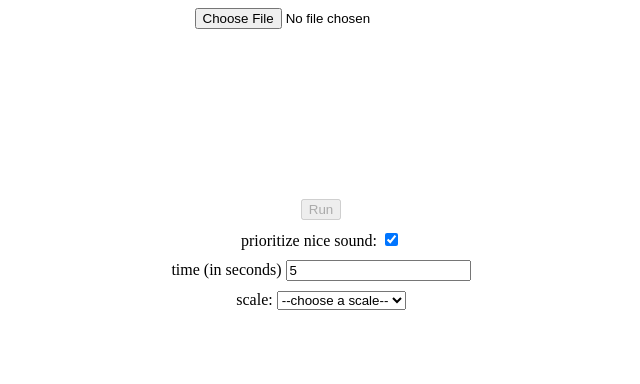
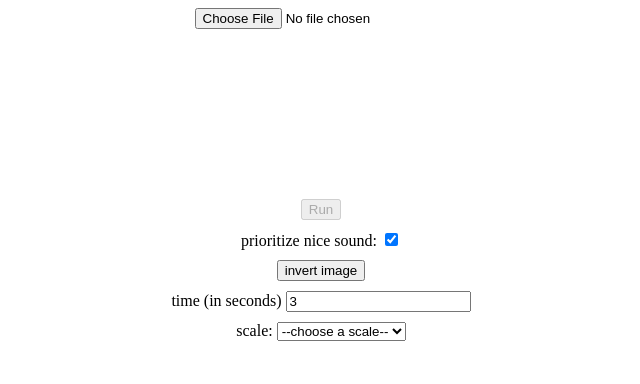
Before and after one commit to DrDavvyDaDonut/image-audio-fun-stuff, a plain HTML site: page index.html in a window 1280 px wide. Shown: the whole page, without its empty margins (319-959 px from the left). Drawn offline with Linux system fonts and the light colour scheme.

Commit message:
Add files via upload

```diff
--- a/index.html
+++ b/index.html
@@ -20,13 +20,15 @@
     <input type="checkbox" id="pretty" name="pretty" onclick="niceToggle()" checked>
   </div>
 
+  <button id="invert" name="invert" onclick="invert()" > invert image </button>
+
   <div>
     <label for="time" > time (in seconds) </label>
-    <input type="number" id="time" name="time" onchange="updateTime()" value="5">
+    <input type="number" id="time" name="time" onchange="updateTime()" value="3">
   </div>
 
 
-  <div id="chordss" style="text-align:center;">
+  <div id="chordsDiv" style="text-align:center;">
     <div style="text-align:center;">
       <label for="chordSelect" > scale: </label>
       <select name="chordSelect" id="chordSelect" onchange="updateChord()" >
--- a/style.css
+++ b/style.css
@@ -4,5 +4,4 @@ html, body {
   align-items: center;
   gap: 10px;
   flex-direction:column;
-
 }
```
